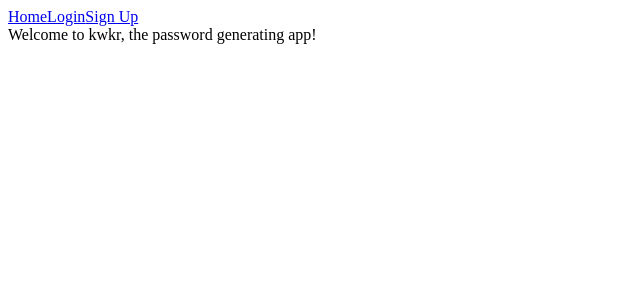
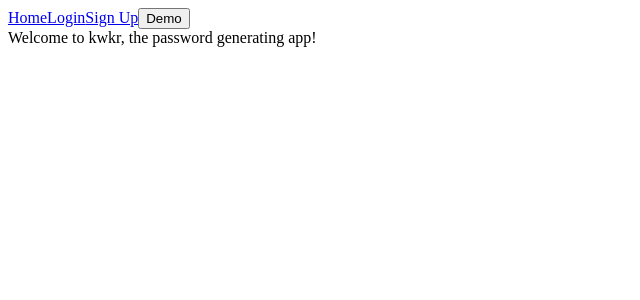
Before and after one commit to EEichen/keyword-keyring, a React (Create React App) app in the folder react-app/: page /splash in a window 1280 px wide. Shown: the top 300 px of the page, without its empty margins (0-640 px from the left). Built offline with nearby package versions, Linux system fonts and the light colour scheme; no server answers.

Commit message:
added demo login button to nav bar

```diff
--- a/react-app/src/components/NavBar.js
+++ b/react-app/src/components/NavBar.js
@@ -2,8 +2,17 @@ import React from 'react';
 import { NavLink } from 'react-router-dom';
 import LogoutButton from './auth/LogoutButton';
 import CreateGenerator from './createGenerator/CreateGenerator';
+import { useDispatch } from "react-redux";
+import { login } from "../store/session";
+
 
 const NavBar = ({user}) => {
+  const dispatch = useDispatch()
+
+  const demoLogin = () => {
+    dispatch(login('demo@aa.io', 'password'))
+  }
+
   return (
     <nav>
         {!user && <div>
@@ -18,6 +27,7 @@ const NavBar = ({user}) => {
           <NavLink to="/sign-up" exact={true} activeClassName="active">
             Sign Up
           </NavLink>
+          <button onClick={demoLogin}>Demo</button>
         </div>}
         {user && <div>
           <CreateGenerator />
```
